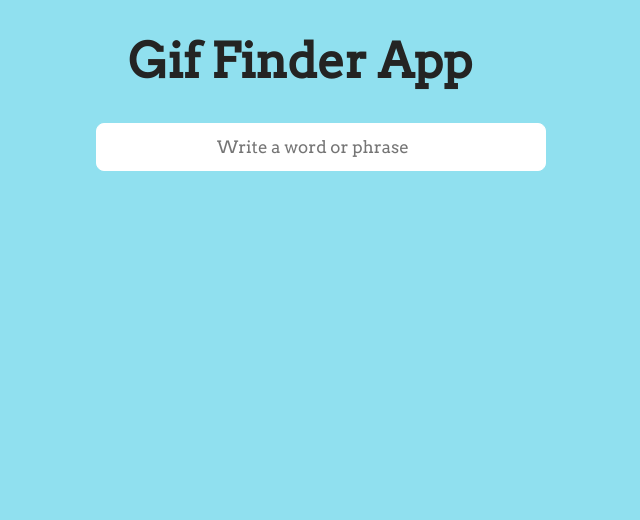
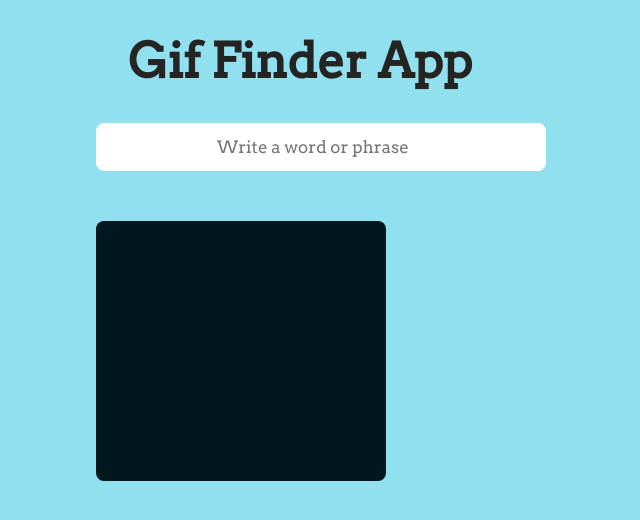
Before and after one commit to Mari293/GifFinder, a React (Create React App) app: page / in a window 1280 px wide. Shown: the top 520 px of the page, without its empty margins (319-959 px from the left). Built offline with nearby package versions, Linux system fonts and the light colour scheme.

Commit message:
Se inicia estilos de la card

```diff
--- a/src/Components/Layout/Main/Main.jsx
+++ b/src/Components/Layout/Main/Main.jsx
@@ -2,9 +2,13 @@ import React from 'react';
 import './Main.css';
 
 import { SearchBox } from '../../UI/SearchBox/SearchBox.jsx';
+import { Card } from '../../UI/Card/Card.jsx';
 
 export const Main = () => {
   return (
-    <SearchBox/>
+    <>
+      <SearchBox/>
+      <Card/>
+    </>
   )
 }
--- a/src/Components/UI/Card/Card.css
+++ b/src/Components/UI/Card/Card.css
@@ -0,0 +1 @@
+.card{height: 16.25rem; background: #00171f; border-radius: 0.5rem; width: 18.125rem;}
--- a/src/Components/UI/Card/Card.jsx
+++ b/src/Components/UI/Card/Card.jsx
@@ -3,6 +3,6 @@ import './Card.css';
 
 export const Card = () => {
   return (
-    <div>Card</div>
+    <div className='card'></div>
   )
 }
--- a/src/Components/UI/SearchBox/SearchBox.css
+++ b/src/Components/UI/SearchBox/SearchBox.css
@@ -1,2 +1,2 @@
-.search_box{height: 3rem; border-radius: 0.5rem; border: 0.0625rem solid #ffffff; width:28.125rem; text-align: center; outline: none; font-size: 1.0625rem ;}
+.search_box{height: 3rem; border-radius: 0.5rem; border: 0.0625rem solid #ffffff; width:28.125rem; text-align: center; outline: none; font-size: 1.0625rem; padding: 0.5rem;}
 .container_search_box{padding-bottom: 3.125rem;}
```
